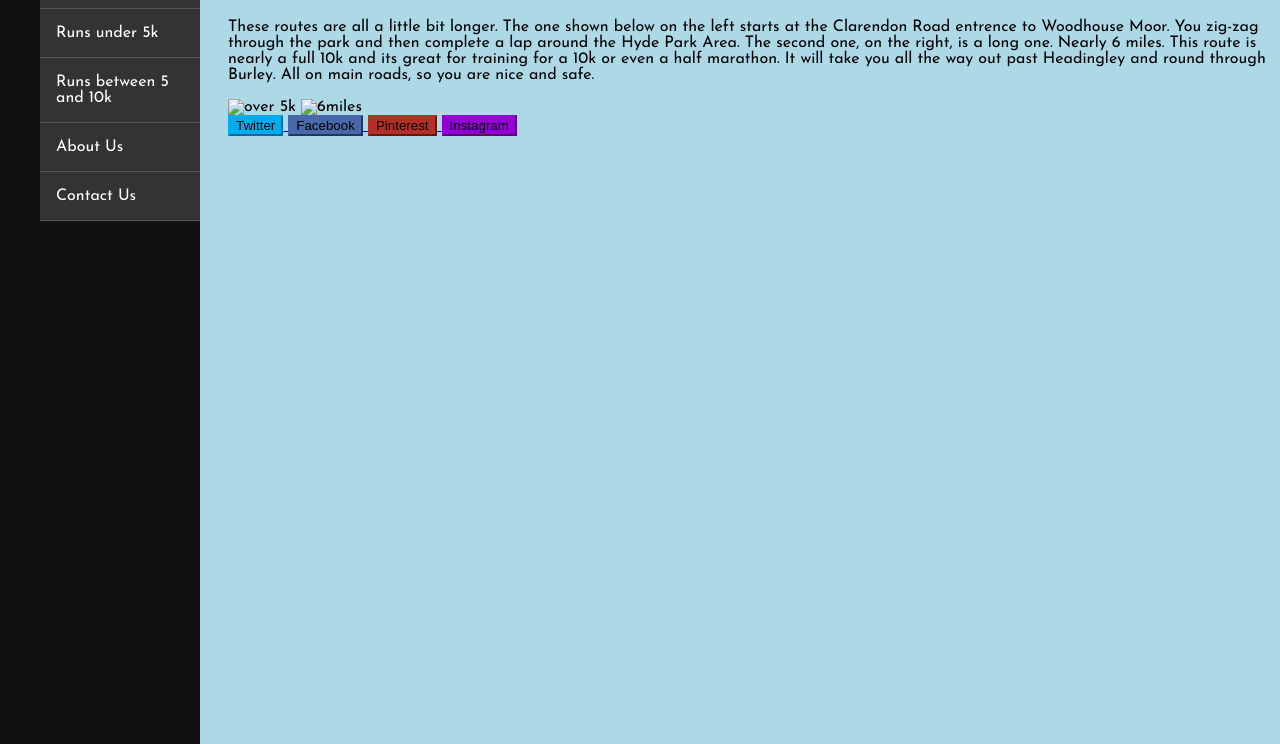
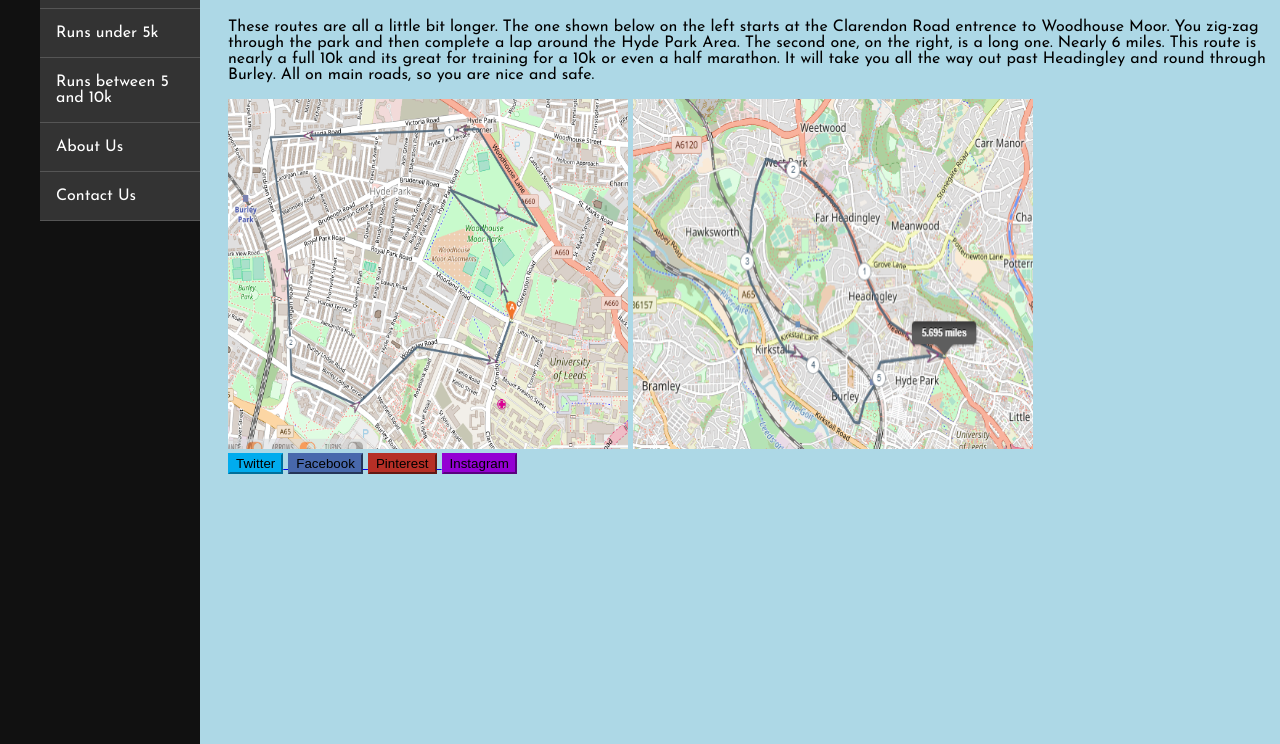
Before and after one commit to isabellamitch/first-site, a plain HTML site: page 510k.html in a window 1280 px wide. Shown: the part 56-800 px from the top of the page. Drawn offline with Linux system fonts and the light colour scheme.

Commit message:
Update 510k.html

```diff
--- a/510k.html
+++ b/510k.html
@@ -32,8 +32,8 @@ a full 10k and its great for training for a 10k or even a half marathon.
 It will take you all the way out past Headingley and round through Burley.
   All on main roads, so you are nice and safe. </p>
 
-    <img src="images/under5k.png" alt="over 5k" style="width:400px;height:350px;">
-    <img src="images/over5k.png" alt="6miles" style="width:400px;height:350px;">
+    <img src="under5k.png" alt="over 5k" style="width:400px;height:350px;">
+    <img src="over5k.png" alt="6miles" style="width:400px;height:350px;">
 
 
     <div id='social-buttons'>
```
